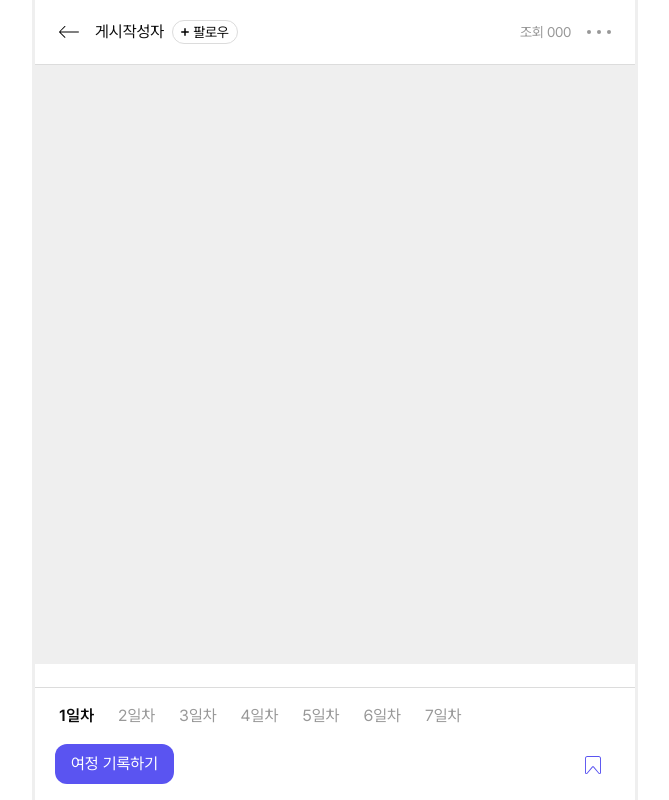
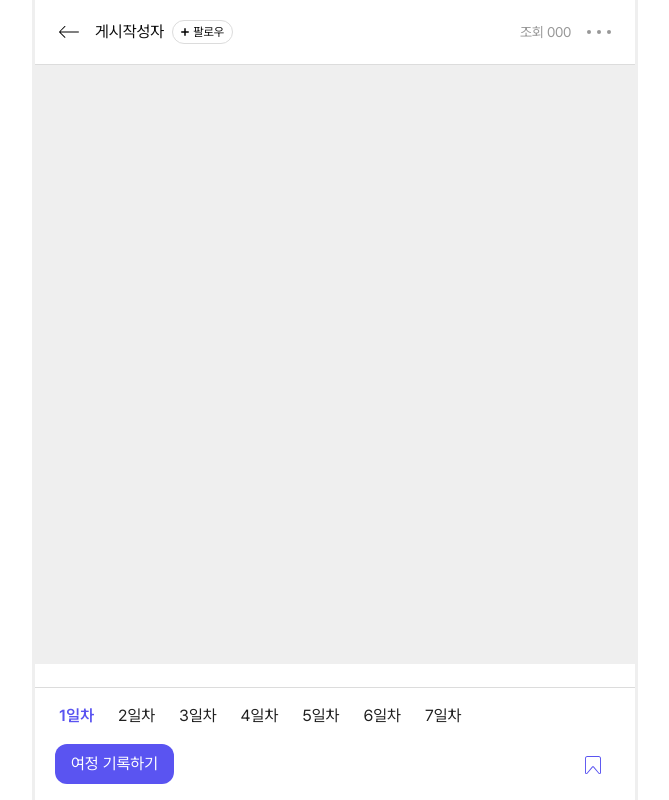
Before and after one commit to ungpyolee/weplan-app, a Next.js app: page /read-plan in a window 1280 px wide. Shown: the top 800 px of the page, without its empty margins (305-974 px from the left). Built offline with nearby package versions, Linux system fonts and the light colour scheme.

Commit message:
[#1] Feat : 팔로우 버튼 추가
- 팔로우 버튼 추가
- BottomNavBar bg-white 추가

```diff
--- a/src/app/read-plan/page.tsx
+++ b/src/app/read-plan/page.tsx
@@ -1,4 +1,4 @@
-import { ButtonBack } from '@/components/common/Button';
+import { ButtonBack, ButtonFollow } from '@/components/common/Button';
 import { IconPlus } from '@/components/Icons';
 import ModalManagePost from '@/components/modal/ModalManagePost';
 import { ImageCard, PlanDetail, PlanInfo } from '@/components/read-plan';
@@ -10,12 +10,7 @@ const PostedPlan = () => {
             <div className="fixed top-0 flex px-6 py-5 items-center w-full max-w-[600px] bg-white dark:bg-black border-b dark:border-gray-800 z-10">
                 <ButtonBack />
                 <span className="ms-4">{'게시작성자'}</span>
-                <button className="ml-2 text-sm border px-2 rounded-full flex items-center hover:bg-gray-700 transition">
-                    <div className="h-2 w-2 me-1">
-                        <IconPlus className="dark:fill-white" />
-                    </div>
-                    팔로우
-                </button>
+                <ButtonFollow />
                 <span className="text-gray-400 ml-auto me-4 text-sm">{'조회 000'}</span>
                 <ModalManagePost />
             </div>
--- a/src/components/common/Button/BookmarkBtn.tsx
+++ b/src/components/common/Button/BookmarkBtn.tsx
@@ -7,7 +7,7 @@ const BookmarkBtn = () => {
     const [isBookmark, setIsBookmark] = useState<boolean>(false);
 
     const handleClick = () => {
-        setIsBookmark((prevState) => !prevState); // 상태를 토글합니다.
+        setIsBookmark((prevState) => !prevState);
     };
     return (
         <button onClick={handleClick} className="p-3">
--- /dev/null
+++ b/src/components/common/Button/ButtonFollow.tsx
@@ -0,0 +1,25 @@
+'use client';
+
+import { IconCheck, IconPlus } from '@/components/Icons';
+import React, { useState } from 'react';
+
+const ButtonFollow = () => {
+    const [isFollow, setIsFollow] = useState<boolean>(false);
+
+    const handleClick = () => {
+        setIsFollow((prevState) => !prevState);
+    };
+    return (
+        <button
+            onClick={handleClick}
+            className="ml-2 text-xs border px-2 py-0.5 rounded-full flex items-center active:bg-gray-100 dark:active:bg-gray-700 transition whitespace-nowrap"
+        >
+            <div className="h-2 w-2 me-1">
+                {isFollow ? <IconCheck className="dark:fill-white" /> : <IconPlus className="dark:fill-white" />}
+            </div>
+            {isFollow ? '팔로잉' : '팔로우'}
+        </button>
+    );
+};
+
+export default ButtonFollow;
--- a/src/components/common/Button/index.js
+++ b/src/components/common/Button/index.js
@@ -6,5 +6,16 @@ import { default as BookmarkBtn } from './BookmarkBtn';
 import { default as ButtonManagePost } from './ButtonManagePost';
 import { default as ButtonFilter } from './ButtonFilter';
 import { default as ButtonDefault } from './ButtonDefault';
+import { default as ButtonFollow } from './ButtonFollow';
 
-export { ButtonKaKao, ButtonNaver, ButtonBack, LikeBtn, BookmarkBtn, ButtonManagePost, ButtonDefault, ButtonFilter };
+export {
+    ButtonKaKao,
+    ButtonNaver,
+    ButtonBack,
+    LikeBtn,
+    BookmarkBtn,
+    ButtonManagePost,
+    ButtonDefault,
+    ButtonFilter,
+    ButtonFollow,
+};
--- a/src/components/common/Input/CheckBox.tsx
+++ b/src/components/common/Input/CheckBox.tsx
@@ -9,7 +9,7 @@ const CheckBox = ({ name, label, ...props }: CheckBoxProps) => {
     return (
         <label className="flex items-center cursor-pointer">
             <input type="checkbox" className="peer sr-only" name={name} value={label} {...props} />
-            <div className="px-4 py-2 border border-gray-400 text-gray-400 rounded-xl cursor-pointer peer-checked:border-white peer-checked:text-white">
+            <div className="w-16 py-2 text-center border cursor-pointer dark:border-gray-400 dark:text-gray-400 rounded-xl  dark:peer-checked:border-white dark:peer-checked:text-white peer-checked:border-primary peer-checked:text-primary">
                 {label}
             </div>
         </label>
--- a/src/components/common/TabMenu/TabMenu.tsx
+++ b/src/components/common/TabMenu/TabMenu.tsx
@@ -24,7 +24,9 @@ const TabMenu = ({ tabs, activeTab, onTabChange }: TabMenuProps) => {
                     key={tab.id}
                     onClick={() => handleTabClick(tab.id)}
                     className={`py-4 whitespace-nowrap snap-end ${
-                        activeTab === tab.id ? 'dark:text-white font-semibold' : 'text-gray-400 border-transparent'
+                        activeTab === tab.id
+                            ? 'text-primary dark:text-white font-semibold'
+                            : 'text-gray-800 dark:text-gray-400 border-transparent'
                     }`}
                 >
                     {tab.label}
--- a/src/components/home/UserCard.tsx
+++ b/src/components/home/UserCard.tsx
@@ -1,5 +1,6 @@
 import React from 'react';
 import { IconPlus } from '../Icons';
+import { ButtonFollow } from '../common/Button';
 
 const UserCard = () => {
     return (
@@ -25,12 +26,7 @@ const UserCard = () => {
                     <p className="line-clamp-2 text-start dark:text-gray-200 text-base">
                         파워 J의 여행 일정을 공유합니다. 산이나 바다 자연과 함께하는 여행
                     </p>
-                    <button className="text-xs bg-primary-dark dark:bg-primary text-white px-2 py-0.5 font-medium rounded-full flex items-center transition whitespace-nowrap">
-                        <div className="h-2 w-2 me-0.5 flex items-center">
-                            <IconPlus className="fill-white " />
-                        </div>
-                        팔로우
-                    </button>
+                    <ButtonFollow />
                 </div>
             </div>
         </div>
--- a/src/components/layout/NavBottom.tsx
+++ b/src/components/layout/NavBottom.tsx
@@ -27,7 +27,7 @@ const NavBottom = () => {
     const pathname = usePathname();
 
     return (
-        <nav className="fixed bottom-0 w-full max-w-[600px] dark:bg-black border-t brder-gray-100 dark:border-gray-800 pt-2 pb-3 px-3 sm:px-5">
+        <nav className="fixed bottom-0 w-full max-w-[600px] bg-white dark:bg-black border-t brder-gray-100 dark:border-gray-800 pt-2 pb-3 px-3 sm:px-5">
             <div className="w-full mx-auto flex justify-around items-center ">
                 {navItems.map(({ path, Icon, ActiveIcon }) => (
                     <Link
```
